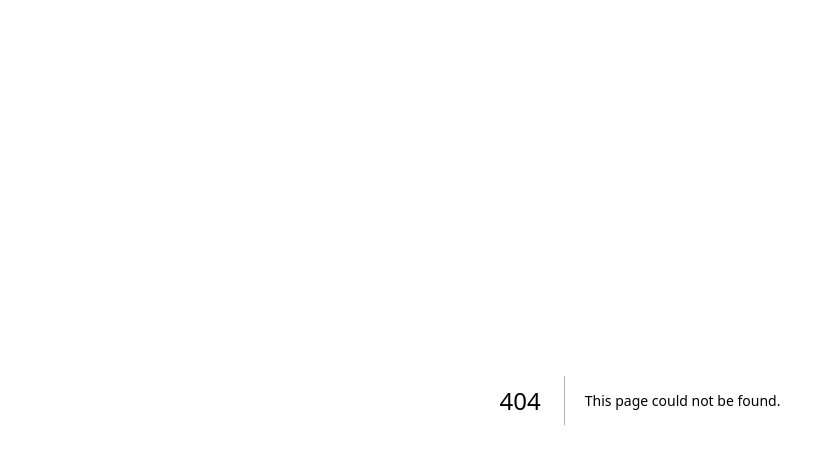
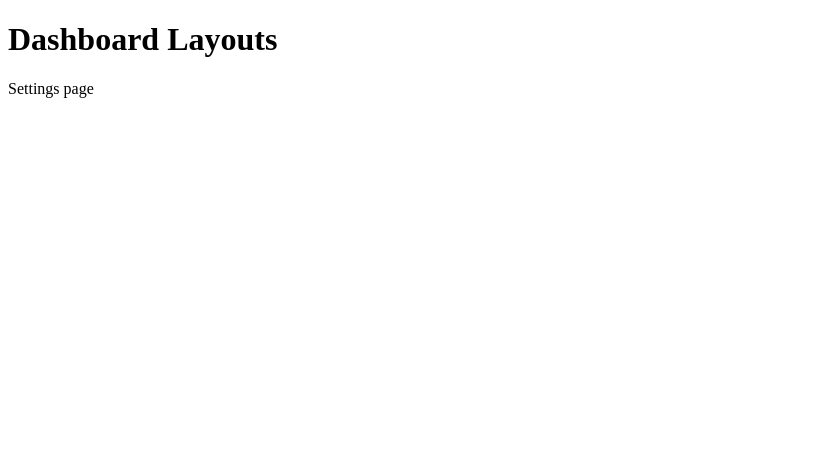
Before and after one commit to Ayubabdirahmaan/next.js, a Next.js app: page /Dashboard/Settings in a window 1280 px wide. Before the commit this address had no page. Shown: the top 464 px of the page, without its empty margins (0-835 px from the left). Built offline with nearby package versions, Linux system fonts and the light colour scheme.

Commit message:
added page route

```diff
--- /dev/null
+++ b/app/Dashboard/Settings/page.tsx
@@ -0,0 +1,9 @@
+import React from 'react'
+
+const Settings = () => {
+  return (
+    <div>Settings page</div>
+  )
+}
+
+export default Settings
--- /dev/null
+++ b/app/Dashboard/layout.tsx
@@ -0,0 +1,8 @@
+export default function DashboardLayouts({children} : {children: React.ReactNode} ) {
+    return (
+        <div>
+            <h1>Dashboard Layouts</h1>
+            {children}
+        </div>
+    )
+}
```
Also changed, not shown: app/About/page.tsx (added, +9 -0 lines), app/Dashboard/Profile/page.tsx (added, +9 -0 lines), app/Dashboard/page.tsx (added, +9 -0 lines), app/services/User/page.tsx (added, +9 -0 lines), app/services/page.tsx (added, +9 -0 lines).
